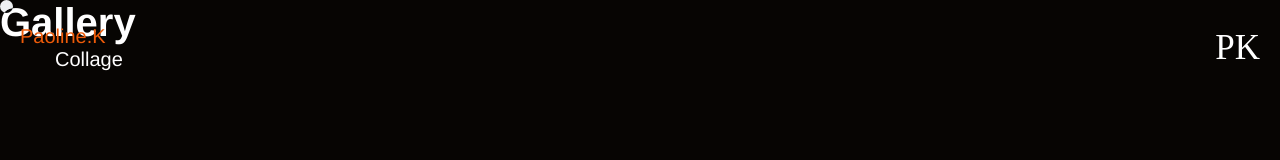
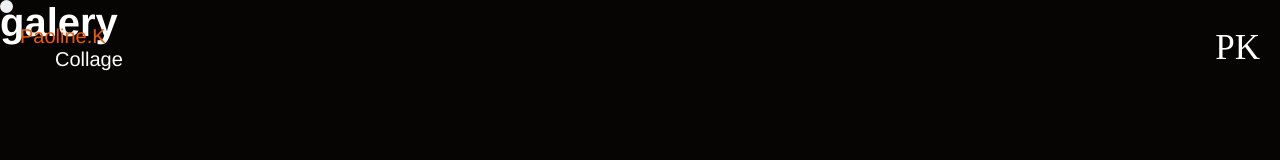
Before and after one commit to volkoffff/paolinek-interface, a React (Vite) app: page /gallery in a window 1280 px wide. Shown: the top 160 px of the page. Built offline with nearby package versions, Linux system fonts and the light colour scheme; a web font is replaced by a local one.

Commit message:
wip(gallery) add gallery css

```diff
--- a/src/pages/Gallery/Gallery.jsx
+++ b/src/pages/Gallery/Gallery.jsx
@@ -1,5 +1,7 @@
+import './Gallery.css';
+
 export function Gallery() {
     return (
-        <h1>Gallery</h1>
+        <h1>galery</h1>
     )
 }
```
Also changed, not shown: src/pages/Gallery/Gallery.css (added).
